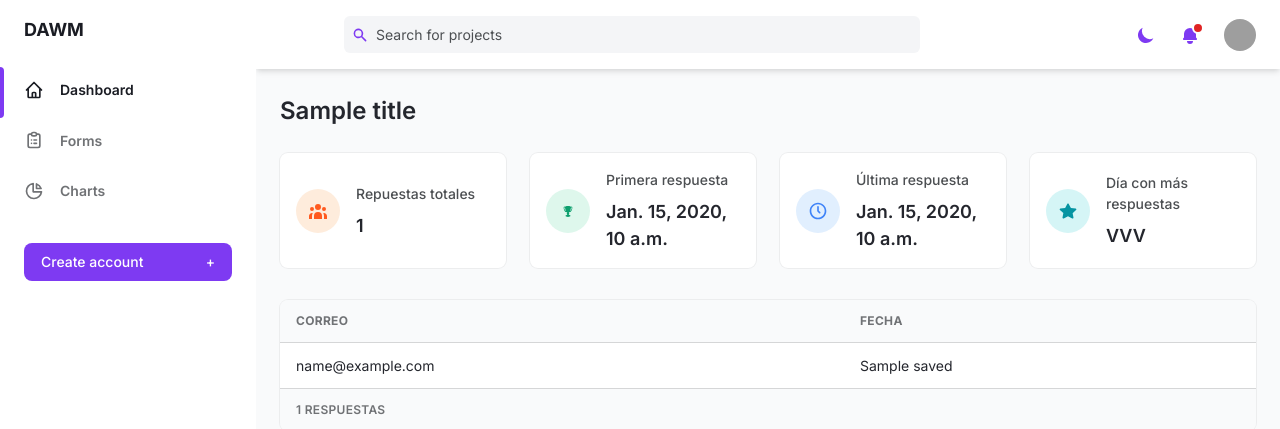
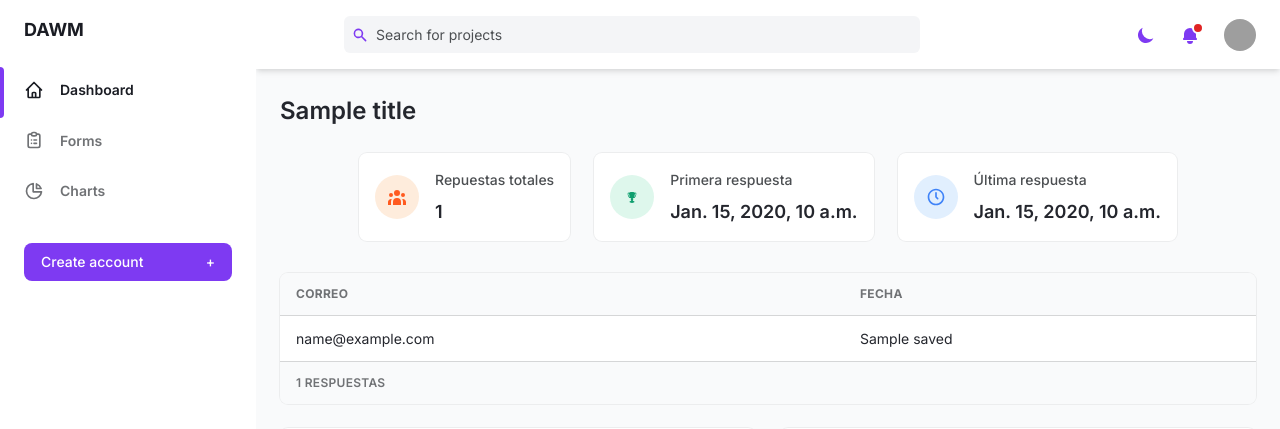
Before and after one commit to JarenPOL1015/backend, a Django app: template templates/main/index.html in a window 1280 px wide. Shown: the top 429 px of the page. Run offline with Django 5.2, Linux system fonts and the light colour scheme; the template is opened without the code that fills it: most values are stand-ins (such as "Sample title", 1, 10 or a date in 2020); grey boxes are pictures that could not be loaded.

Commit message:
Cambios Visuales y en Pestañas

```diff
--- a/templates/main/content/data.html
+++ b/templates/main/content/data.html
@@ -8,7 +8,7 @@
     </h2>
 
     <!-- Cards -->
-    <div class="grid gap-6 mb-8 md:grid-cols-2 xl:grid-cols-4">
+    <div class="flex justify-center gap-6 mb-8">
       <!-- Card -->
       <div
         class="flex items-center p-4 bg-white rounded-lg shadow-xs dark:bg-gray-800">
@@ -77,31 +77,6 @@
             <!-- START - last_responses -->
             {{ last_response_date }}
             <!-- END - last_responses -->
-          </p>
-        </div>
-      </div>
-      <!-- Card -->
-      <div
-        class="flex items-center p-4 bg-white rounded-lg shadow-xs dark:bg-gray-800">
-        <div
-          class="p-3 mr-4 text-teal-500 bg-teal-100 rounded-full dark:text-teal-100 dark:bg-teal-500">
-          <svg class="w-5 h-5" fill="currentColor" viewBox="0 0 20 20">
-            <path
-              fill-rule="evenodd"
-              d="M 18.332031 8.175781 C 18.234375 7.863281 17.964844 7.640625 17.640625 7.601562 L 12.890625 6.949219 L 10.734375 2.941406 C 10.585938 2.671875 10.304688 2.503906 10 2.503906 C 9.695312 2.503906 9.414062 2.671875 9.265625 2.941406 L 7.140625 6.949219 L 2.390625 7.601562 C 2.070312 7.644531 1.804688 7.867188 1.707031 8.175781 C 1.625 8.472656 1.714844 8.796875 1.941406 9.007812 L 5.351562 12.117188 L 4.515625 16.484375 C 4.433594 16.808594 4.550781 17.148438 4.816406 17.351562 C 5.082031 17.554688 5.441406 17.582031 5.734375 17.417969 L 10 15.316406 L 14.265625 17.417969 C 14.382812 17.472656 14.507812 17.5 14.632812 17.5 C 14.882812 17.503906 15.121094 17.394531 15.28125 17.207031 C 15.445312 17.015625 15.511719 16.761719 15.464844 16.515625 L 14.632812 12.148438 L 18.042969 9.042969 C 18.304688 8.835938 18.417969 8.496094 18.332031 8.175781 Z M 18.332031 8.175781"
-              clip-rule="evenodd"></path>
-          </svg>
-        </div>
-        <div>
-          <p
-            class="mb-2 text-sm font-medium text-gray-600 dark:text-gray-400">
-            Día con más respuestas
-          </p>
-          <p
-            class="text-lg font-semibold text-gray-700 dark:text-gray-200">
-            <!-- START - high_rate_responses -->
-            VVV
-            <!-- END - high_rate_responses -->
           </p>
         </div>
       </div>
--- a/templates/main/partials/header.html
+++ b/templates/main/partials/header.html
@@ -142,9 +142,10 @@
                     aria-haspopup="true">
                     <img
                         class="object-cover w-8 h-8 rounded-full"
-                        src="https://images.unsplash.com/photo-1502378735452-bc7d86632805?ixlib=rb-0.3.5&q=80&fm=jpg&crop=entropy&cs=tinysrgb&w=200&fit=max&s=aa3a807e1bbdfd4364d1f449eaa96d82"
+                        src="https://cdn-icons-png.flaticon.com/512/18269/18269550.png"
                         alt
                         aria-hidden="true" />
+
                 </button>
                 <template x-if="isProfileMenuOpen">
                     <ul
```
